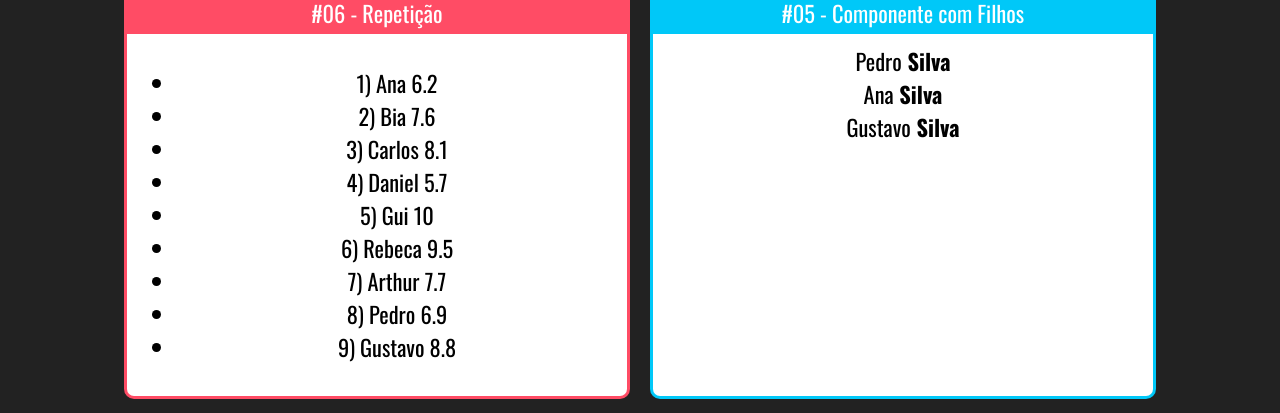
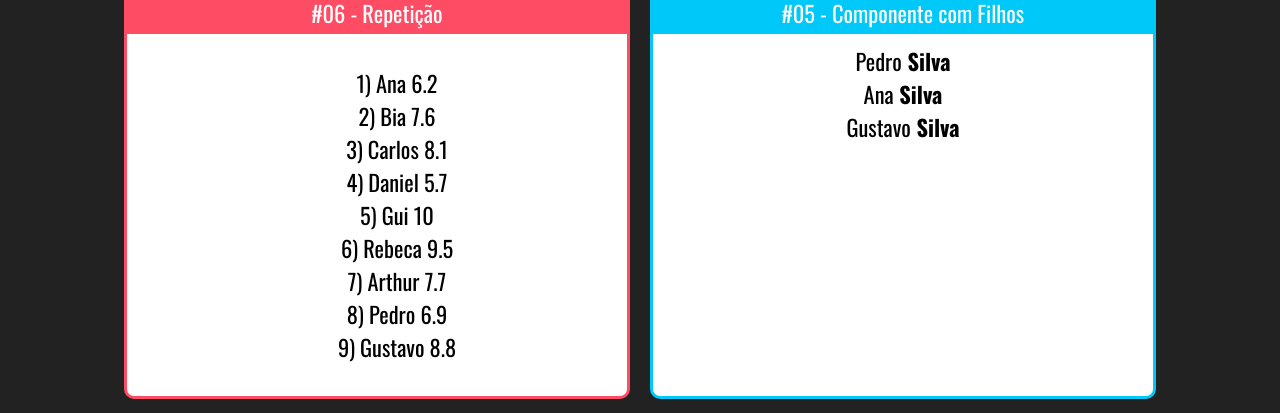
Before and after one commit to lucasg13info/curso-react, a React (Create React App) app in the folder fundamentos-react/: page / in a window 1280 px wide. Shown: the part 148-561 px from the top of the page. Built offline with nearby package versions, Linux system fonts and the light colour scheme.

Commit message:
Exercicio repetição, adicionando atributo key no atributo id pois é um dado único

```diff
--- a/fundamentos-react/src/components/basicos/repeticao/ListaAlunos.jsx
+++ b/fundamentos-react/src/components/basicos/repeticao/ListaAlunos.jsx
@@ -9,7 +9,7 @@ export default props => {
     })
     return (
         <div>
-            <ul>
+            <ul style= {{ listStyle: 'none'}}>
                 {alunosLI}
             </ul>
         </div>
```
